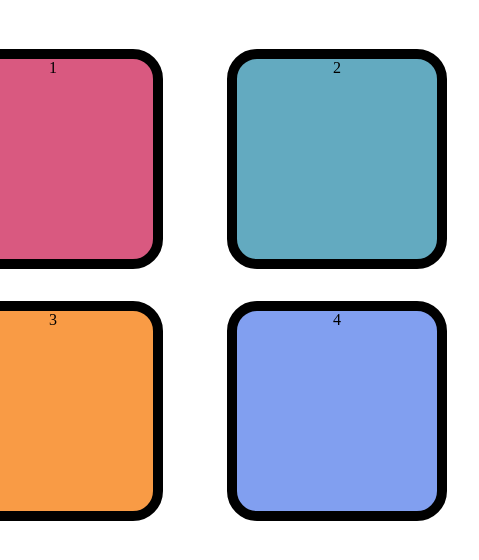
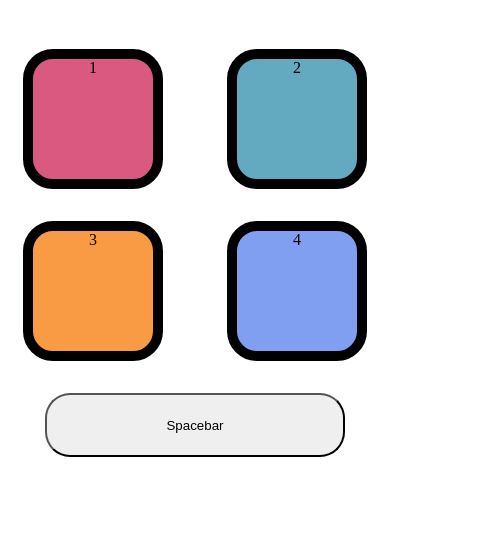
Before and after one commit to shivankdixit-rgb/Simongame, a plain HTML site: page index.html in a window 390 px wide. Shown: the part 96-656 px from the top of the page, 479 px wide, since content can reach past the window. Drawn offline with Linux system fonts and the light colour scheme.

Commit message:
files uploaded

```diff
--- a/app.js
+++ b/app.js
@@ -9,16 +9,27 @@ let btns=["pink","green","orange","blue"];
 let h2=document.querySelector('h2');
 let body=document.querySelector('body');
 let high_score=document.querySelector('.high-score');
-document.addEventListener('keypress',function(event)
-{
-   if(event.code=='Space'){
+let spacebar=document.querySelector('.spacebar');
+
+// document.addEventListener('keypress',function(event)
+// {
+//    if(event.code=='Space'){
+//    if(started==false){
+//       console.log("game is started!");
+//       level=0;
+//       gameSeq=[];
+//       levelUp();
+//    }
+// }
+// });
+spacebar.addEventListener('click',function(){
    if(started==false){
       console.log("game is started!");
       level=0;
       gameSeq=[];
       levelUp();
+
    }
-}
 });
 
 
--- a/index.html
+++ b/index.html
@@ -4,6 +4,7 @@
     <meta name="viewport" content="width=device-width, initial-scale=1.0">
     <title>DOM Manipulation</title>
     <link rel="stylesheet" href="style.css">
+    <!-- <link rel="stylesheet" href="	https://cdn.jsdelivr.net/npm/bootstrap@5.2.3/dist/css/bootstrap.min.css"/> -->
 </head>
 <body>
     <h1>Simon Says Game</h1>
@@ -22,7 +23,14 @@
       <audio autoplay="true" hidden="hidden" class="audio">
         <source src="mixkit-melodic-game-over-956.wav">
       </audio>
-     </div>
-    <script src="app.js"></script>
+    </div>
+     <button  class="spacebar" style="
+     height: 4rem;
+     width: 300px;
+     border-radius: 25px;
+     font-weight:20px;
+ ">Spacebar</button>
+
+ <script src="app.js"></script>
 </body>
 </html>
--- a/style.css
+++ b/style.css
@@ -33,3 +33,12 @@ body{
   .game-over{
    background-color: red;
   }
+ @media(max-width:450px){
+  .btn{
+    height:120px;
+    width:120px;
+    border:10px solid black;
+    border-radius:30px;
+    margin:2rem;
+  }
+ }
```
